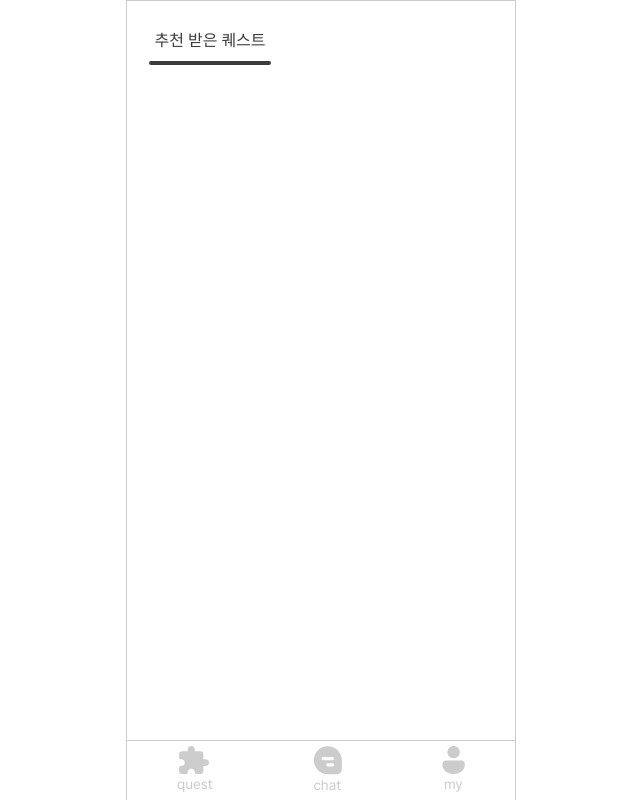
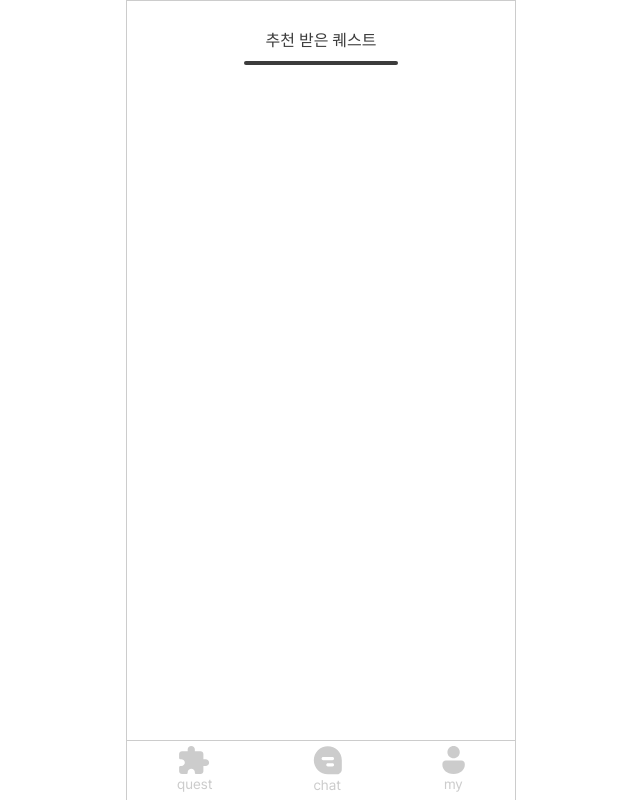
Before and after one commit to CNU-likelion-Moodmate/FE, a React (Create React App) app: page /questroutine in a window 1280 px wide. Shown: the whole page, without its empty margins (319-959 px from the left). Built offline with nearby package versions, Linux system fonts and the light colour scheme; a web font is replaced by a local one.

Commit message:
추천받은퀘스트 상단 바 위치 가운데로 변경

```diff
--- a/src/pages/TopAppBar.jsx
+++ b/src/pages/TopAppBar.jsx
@@ -8,7 +8,6 @@ import { BLACK } from "../constants/color"
 const Container = styled(Div)`
   width: 100%;
   height: 90px;
-  justify-content: flex-start;
   display: flex;
   margin-bottom: 20px;
 `;
@@ -35,7 +34,7 @@ const TopAppBar = () => {
 
   return (
     <Container>
-      <div style={{marginLeft: 27.5}}>
+      <div style={{width: 140}}>
         <LinkButton to={URL.QUEST}>
         추천 받은 퀘스트
         <Underline />
```
